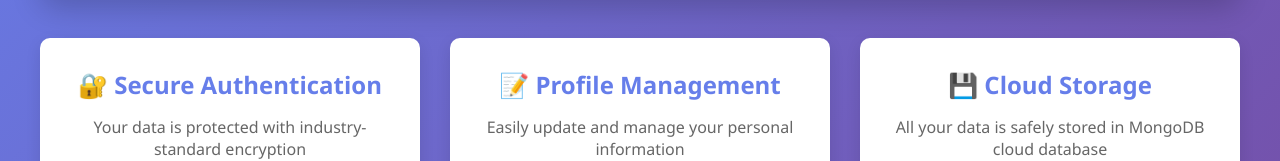
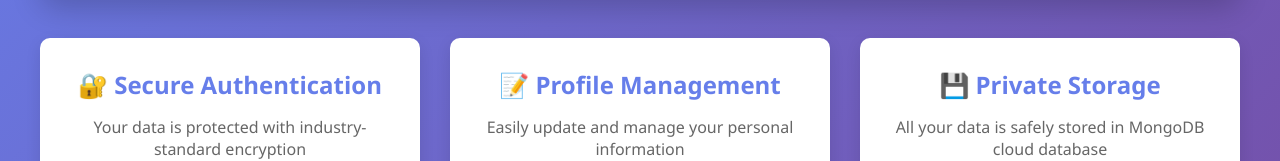
Before and after one commit to anildhami49/User-management-Frontend, a website: page public/index.html in a window 1280 px wide. Shown: the part 324-485 px from the top of the page. Drawn offline with Linux system fonts and the light colour scheme.

Commit message:
Frontend Commit

```diff
--- a/public/index.html
+++ b/public/index.html
@@ -31,7 +31,7 @@
             </div>
 
             <div class="feature-card">
-                <h3>💾 Cloud Storage</h3>
+                <h3>💾 Private Storage</h3>
                 <p>All your data is safely stored in MongoDB cloud database</p>
             </div>
         </div>
```
